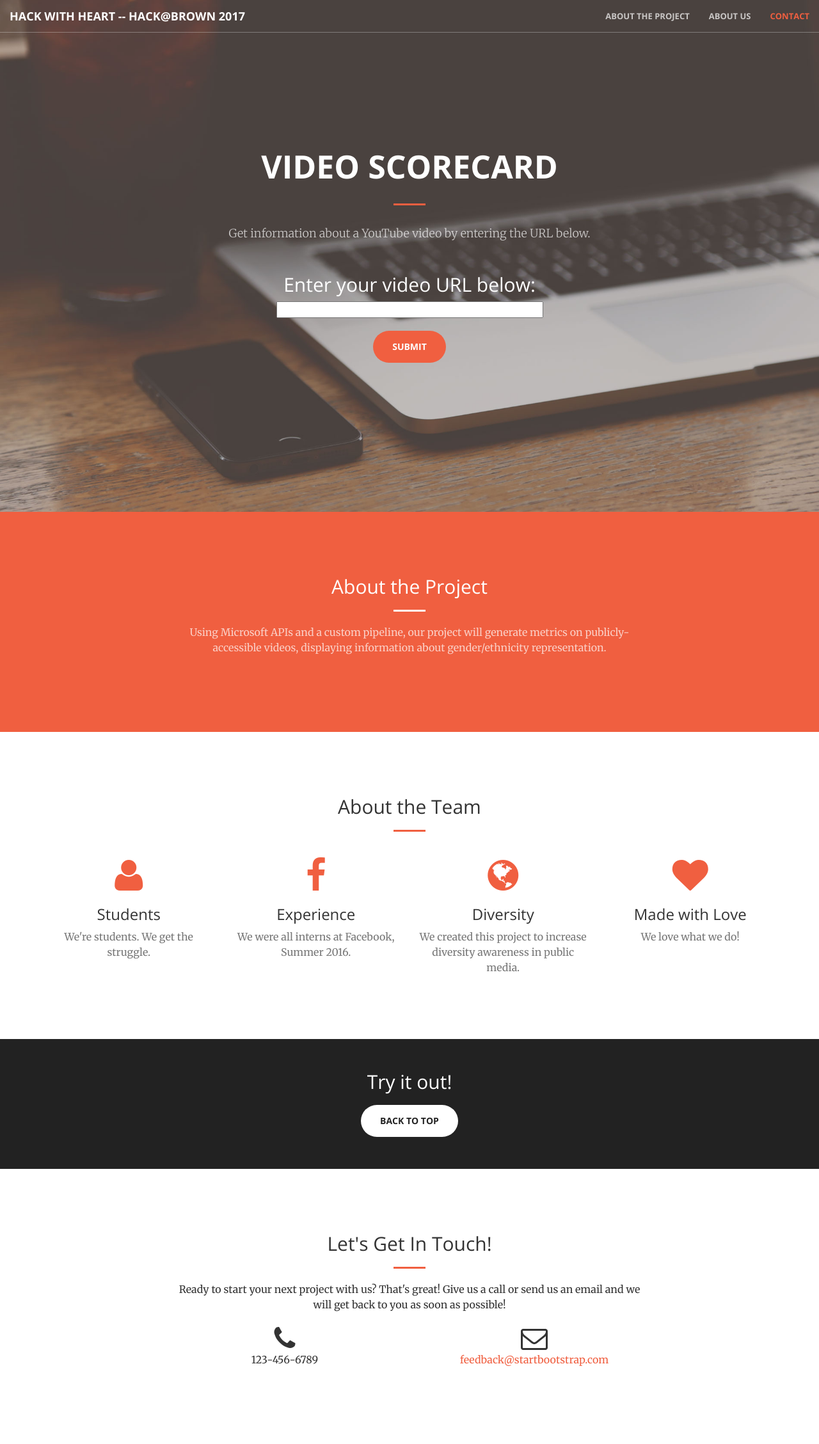
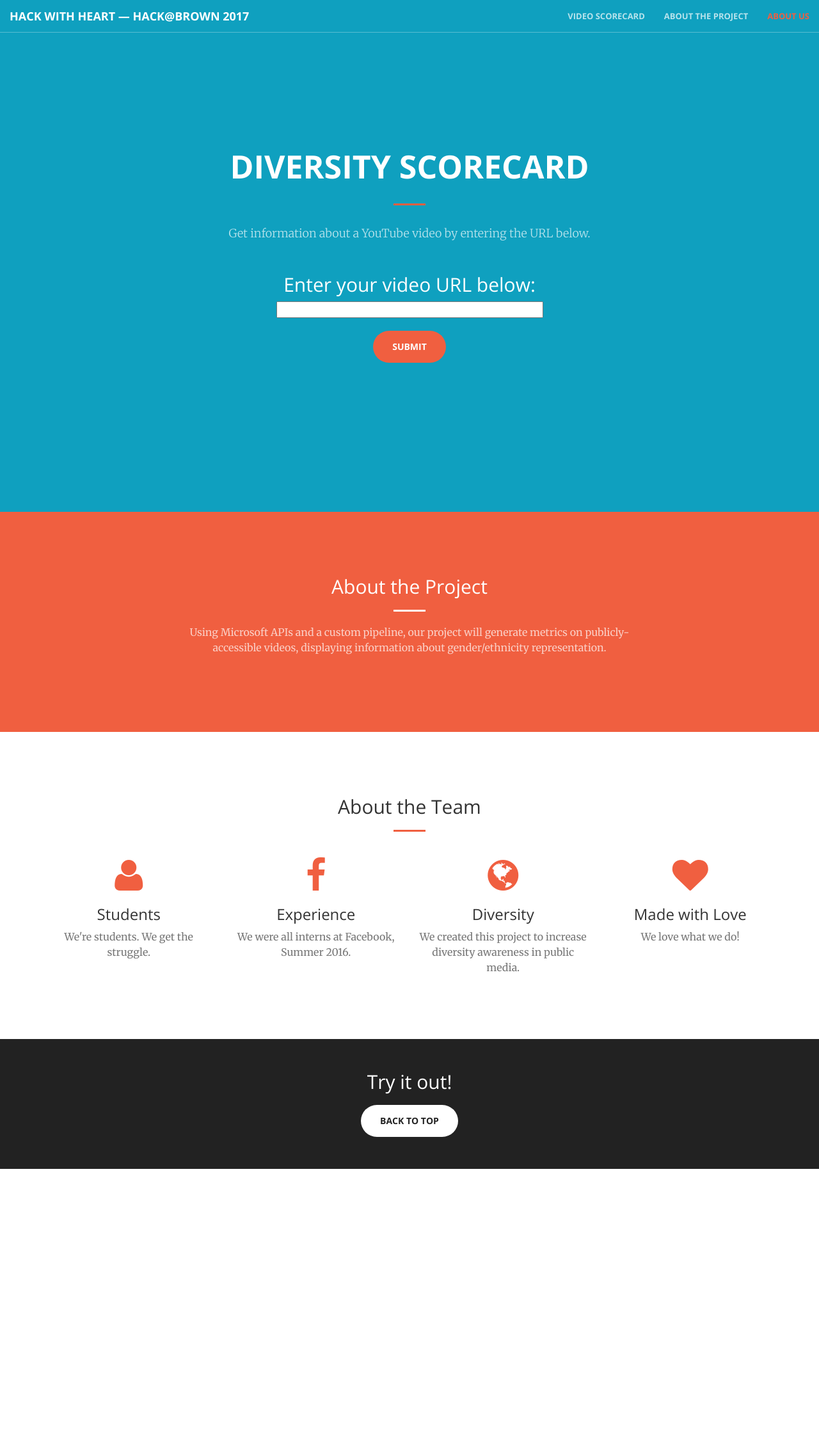
Before and after one commit to AllisonFisher/hackatbrown2017, a website: page html/index.html in a window 1280 px wide. Shown: the whole page at 64% size. After the commit the page ends 1827 px from the top, so only its background shows below. Drawn offline with nearby package versions, Linux system fonts and the light colour scheme.

Commit message:
changes to frontend

```diff
--- a/html/css/creative.css
+++ b/html/css/creative.css
@@ -155,7 +155,7 @@ header {
   background-size: cover;
   -o-background-size: cover;
   background-position: center;
-  background-image: url('../img/header.jpg');
+  background-color: #0FA0BF;
   text-align: center;
   color: white;
 }
--- a/html/index.html
+++ b/html/index.html
@@ -7,7 +7,7 @@
     <meta name="description" content="">
     <meta name="author" content="">
 
-    <title>Hack with Heart - Hack@Brown 2017</title>
+    <title>Hack with Heart &mdash; Hack@Brown 2017</title>
 
     <!-- Bootstrap Core CSS -->
     <link href="vendor/bootstrap/css/bootstrap.min.css" rel="stylesheet">
@@ -21,7 +21,7 @@
     <link href="vendor/magnific-popup/magnific-popup.css" rel="stylesheet">
 
     <!-- Theme CSS -->
-    <link href="css/creative.min.css" rel="stylesheet">
+    <link href="css/creative.css" rel="stylesheet">
 </head>
 
 <body id="page-top">
@@ -33,15 +33,15 @@
                 <button type="button" class="navbar-toggle collapsed" data-toggle="collapse" data-target="#bs-example-navbar-collapse-1">
                     <span class="sr-only">Toggle navigation</span> Menu <i class="fa fa-bars"></i>
                 </button>
-                <a class="navbar-brand page-scroll" href="#page-top">Hack with Heart -- Hack@Brown 2017</a>
+                <a class="navbar-brand page-scroll" href="#page-top">Hack with Heart &mdash; Hack@Brown 2017</a>
             </div>
 
             <!-- Collect the nav links, forms, and other content for toggling -->
             <div class="collapse navbar-collapse" id="bs-example-navbar-collapse-1">
                 <ul class="nav navbar-nav navbar-right">
+                    <li><a class="page-scroll" href="#enter_url">Video Scorecard</a></li>
                     <li><a class="page-scroll" href="#about">About the Project</a></li>
                     <li><a class="page-scroll" href="#about-us">About Us</a></li>
-                    <li><a class="page-scroll" href="#contact">Contact</a></li>
                 </ul>
             </div>
             <!-- /.navbar-collapse -->
@@ -53,7 +53,7 @@
         <div class="header-content">
             <div class="header-content-inner">
               <a id="enter_url"></a>
-                <h1 id="homeHeading">Video Scorecard</h1>
+                <h1 id="homeHeading">Diversity Scorecard</h1>
                 <hr>
                 <p>Get information about a YouTube video by entering the URL below.</p>
                 <form action="run.php" method="post">
@@ -124,30 +124,10 @@
         <div class="container text-center">
             <div class="call-to-action">
                 <h2>Try it out!</h2>
-                <a href="#enter_url" class="btn btn-default btn-xl sr-button page-scroll">Back to Top</a>
+                <a href="#page-top" class="btn btn-default btn-xl sr-button page-scroll">Back to Top</a>
             </div>
         </div>
     </aside>
-
-    <section id="contact">
-        <div class="container">
-            <div class="row">
-                <div class="col-lg-8 col-lg-offset-2 text-center">
-                    <h2 class="section-heading">Let's Get In Touch!</h2>
-                    <hr class="primary">
-                    <p>Ready to start your next project with us? That's great! Give us a call or send us an email and we will get back to you as soon as possible!</p>
-                </div>
-                <div class="col-lg-4 col-lg-offset-2 text-center">
-                    <i class="fa fa-phone fa-3x sr-contact"></i>
-                    <p>123-456-6789</p>
-                </div>
-                <div class="col-lg-4 text-center">
-                    <i class="fa fa-envelope-o fa-3x sr-contact"></i>
-                    <p><a href="mailto:your-email@your-domain.com">feedback@startbootstrap.com</a></p>
-                </div>
-            </div>
-        </div>
-    </section>
 
     <!-- jQuery -->
     <script src="vendor/jquery/jquery.min.js"></script>
```
